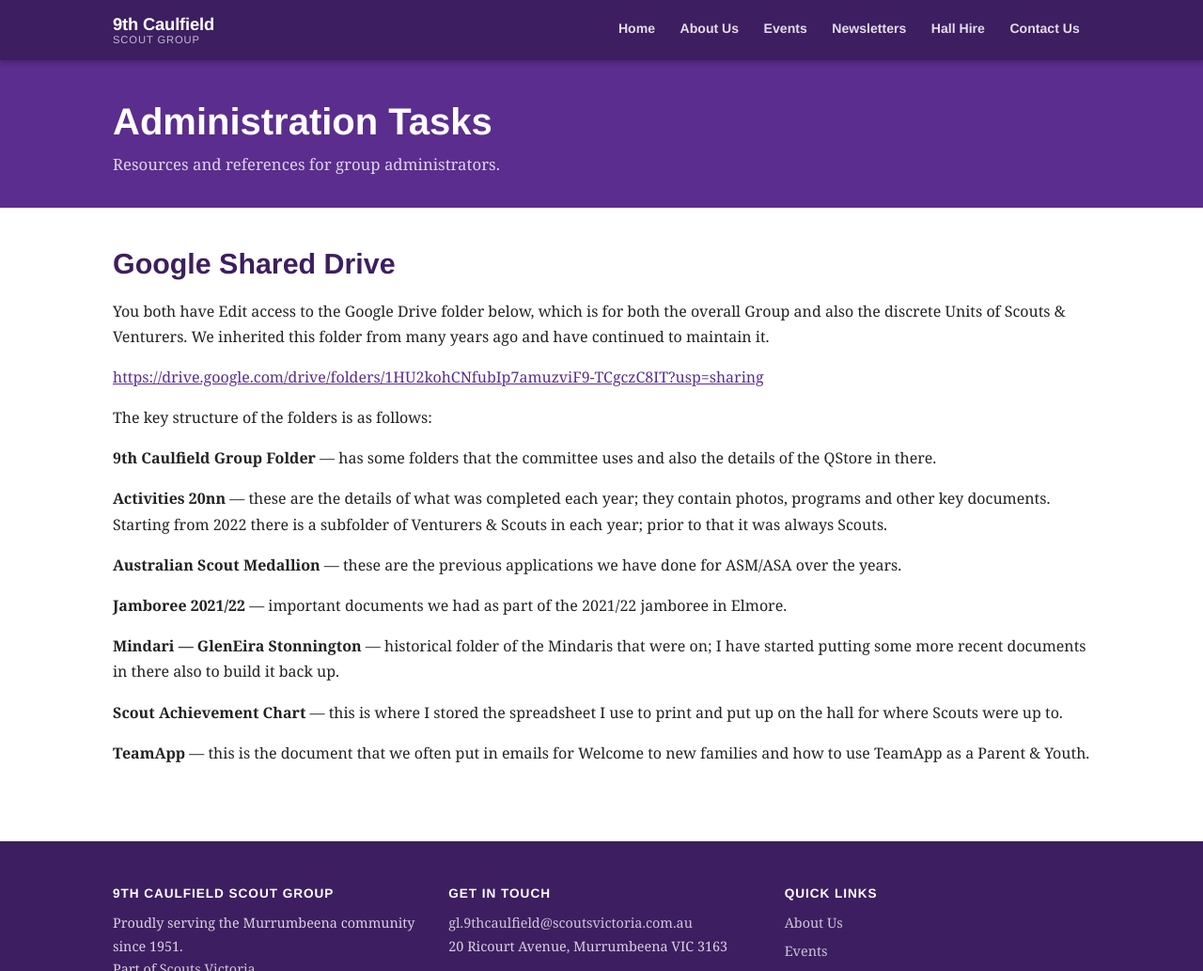
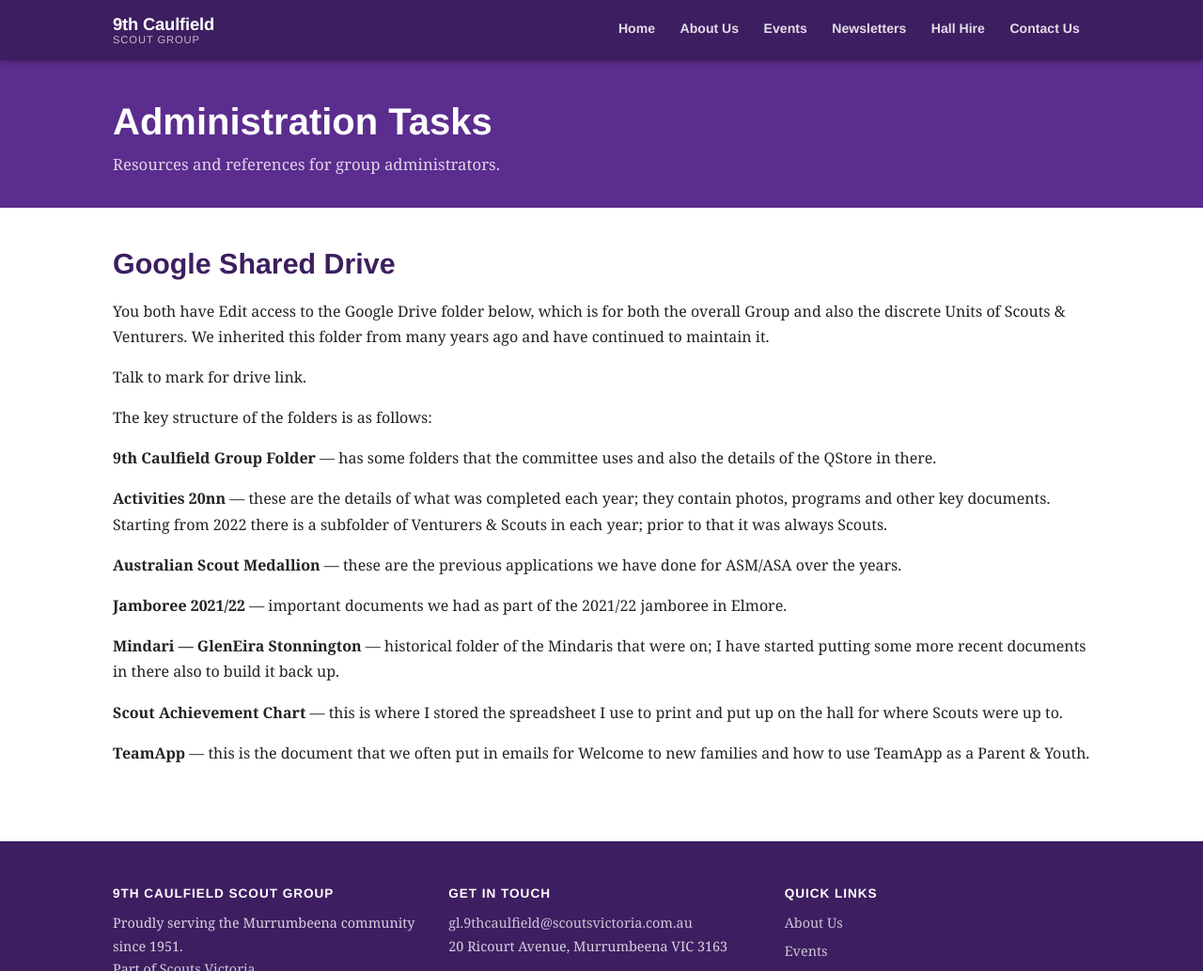
Before and after one commit to ideapod/9thcaulfield, a Jekyll site: the page built from admin.md, in a window 1280 px wide and 1324 px high, cut to the strip 0-1033 px from the top of the window. Shown: the whole strip at 94% size. Built offline with Jekyll 4.4.1, drawn with Linux system fonts in a browser that asks for light colours.

Commit message:
remove link to the google drive - it's a sharing link

```diff
--- a/admin.md
+++ b/admin.md
@@ -12,7 +12,7 @@ sitemap: false
 
 You both have Edit access to the Google Drive folder below, which is for both the overall Group and also the discrete Units of Scouts & Venturers. We inherited this folder from many years ago and have continued to maintain it.
 
-[https://drive.google.com/drive/folders/1HU2kohCNfubIp7amuzviF9-TCgczC8IT?usp=sharing](https://drive.google.com/drive/folders/1HU2kohCNfubIp7amuzviF9-TCgczC8IT?usp=sharing)
+Talk to mark for drive link.
 
 The key structure of the folders is as follows:
 
```
